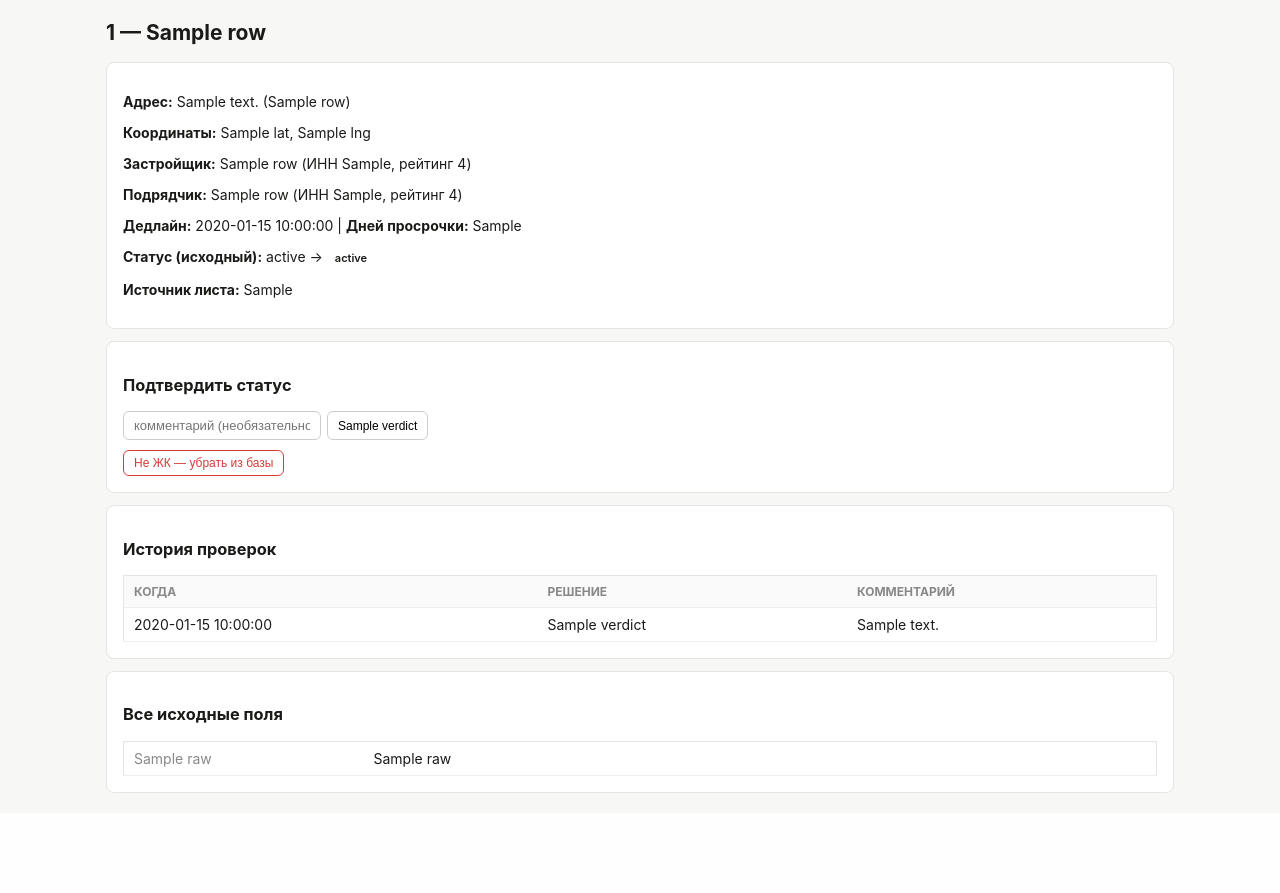
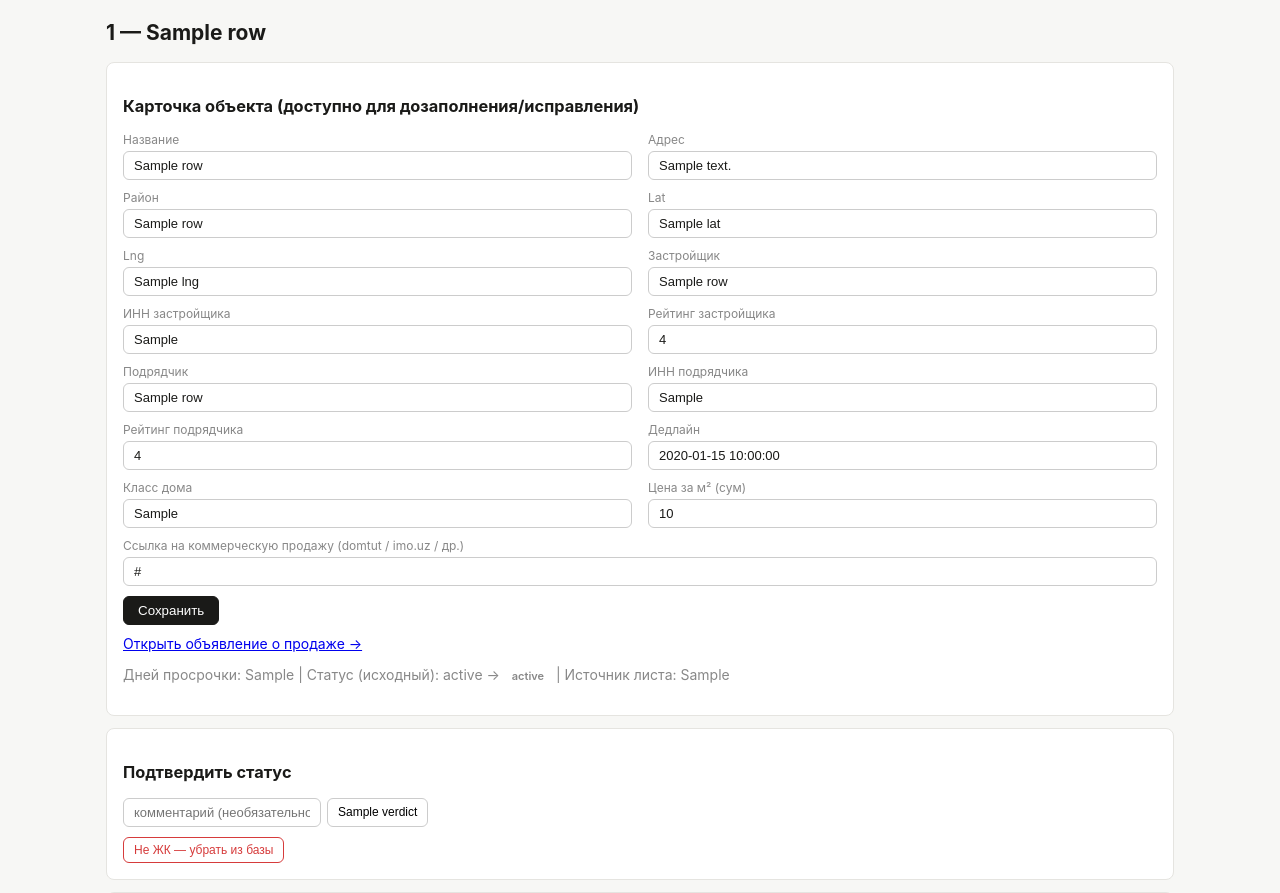
Before and after one commit to amulanga9/CAM, a Flask app: template admin/templates/complex_detail.html in a window 1280 px wide. Shown: the part 37-930 px from the top of the page. Before the commit the page ends 830 px from the top, so only its background shows below. Run offline with Flask 3, Linux system fonts and the light colour scheme; the template is opened without the code that fills it: most values are stand-ins (such as "Sample title", 1, 10 or a date in 2020).

Commit message:
Make complex card fields editable and add listing_url for sale offers
Card now has an inline edit form for name, address, district,
coordinates, developer/contractor details, deadline, class, price, and
a new listing_url field for the commercial sale page (domtut, imo.uz,
etc). Edits save to a persistent overrides table and apply instantly,
and survive the next import_master.py re-import.

```diff
--- a/admin/app.py
+++ b/admin/app.py
@@ -22,6 +22,13 @@ VERDICTS = {
     'frozen': 'Заморожен',
     'cancelled': 'Отменён',
 }
+
+EDITABLE_FIELDS = [
+    'project_name', 'address', 'district_name', 'lat', 'lng',
+    'developer_name', 'developer_inn', 'developer_rating',
+    'contractor_name', 'contractor_inn', 'contractor_rating',
+    'deadline', 'dom_class', 'price_per_m2_uzs', 'listing_url',
+]
 
 app = Flask(__name__)
 
@@ -142,6 +149,31 @@ def new_complex():
     return redirect(url_for('complex_detail', cam_id=cam_id))
 
 
+@app.route('/complex/<cam_id>/edit', methods=['POST'])
+def edit_complex(cam_id):
+    db = get_db()
+    values = {f: request.form.get(f, '').strip() for f in EDITABLE_FIELDS}
+    values = {f: (v if v != '' else None) for f, v in values.items()}
+
+    cols = ', '.join(EDITABLE_FIELDS)
+    placeholders = ', '.join('?' for _ in EDITABLE_FIELDS)
+    update_cols = ', '.join(f'{f}=excluded.{f}' for f in EDITABLE_FIELDS)
+    db.execute(f'''
+        INSERT INTO overrides (cam_id, {cols}, updated_at)
+        VALUES (?, {placeholders}, ?)
+        ON CONFLICT(cam_id) DO UPDATE SET {update_cols}, updated_at=excluded.updated_at
+    ''', [cam_id] + [values[f] for f in EDITABLE_FIELDS] + [datetime.now(timezone.utc).isoformat()])
+
+    # применяем сразу же, не дожидаясь следующего import_master.py
+    sets = [(f, v) for f, v in values.items() if v is not None]
+    if sets:
+        assignment = ', '.join(f'{f}=?' for f, _ in sets)
+        db.execute(f'UPDATE complexes SET {assignment} WHERE cam_id=?', [v for _, v in sets] + [cam_id])
+
+    db.commit()
+    return redirect(url_for('complex_detail', cam_id=cam_id))
+
+
 @app.route('/complex/<cam_id>')
 def complex_detail(cam_id):
     db = get_db()
--- a/admin/export_training.py
+++ b/admin/export_training.py
@@ -20,7 +20,7 @@ FIELDS = [
     'contractor_name', 'contractor_inn', 'contractor_rating',
     'created_at', 'deadline', 'case_status_raw', 'case_status_clean',
     'master_status', 'target', 'is_overdue', 'days_overdue',
-    'dom_class', 'price_per_m2_uzs', 'needs_review',
+    'dom_class', 'price_per_m2_uzs', 'listing_url', 'needs_review',
 ]
 
 
--- a/admin/templates/complex_detail.html
+++ b/admin/templates/complex_detail.html
@@ -1,15 +1,43 @@
 {% extends 'base.html' %}
 {% block content %}
 <h2>{{ row.cam_id }} — {{ row.project_name or row.address or '' }}</h2>
+
 <div class="card">
-  <p><b>Адрес:</b> {{ row.address or '—' }} ({{ row.district_name or '—' }})</p>
-  <p><b>Координаты:</b> {{ row.lat }}, {{ row.lng }}</p>
-  <p><b>Застройщик:</b> {{ row.developer_name or '—' }} (ИНН {{ row.developer_inn or '—' }}, рейтинг {{ row.developer_rating or '—' }})</p>
-  <p><b>Подрядчик:</b> {{ row.contractor_name or '—' }} (ИНН {{ row.contractor_inn or '—' }}, рейтинг {{ row.contractor_rating or '—' }})</p>
-  <p><b>Дедлайн:</b> {{ row.deadline or '—' }} | <b>Дней просрочки:</b> {{ row.days_overdue or '—' }}</p>
-  <p><b>Статус (исходный):</b> {{ row.case_status_raw or '—' }} → <span class="badge {{ row.case_status_clean }}">{{ row.case_status_clean }}</span></p>
-  <p><b>Источник листа:</b> {{ row.source_sheet }}</p>
+  <h3>Карточка объекта (доступно для дозаполнения/исправления)</h3>
+  <form method="post" action="{{ url_for('edit_complex', cam_id=row.cam_id) }}" class="edit-grid">
+    <label>Название<input type="text" name="project_name" value="{{ row.project_name or '' }}"></label>
+    <label>Адрес<input type="text" name="address" value="{{ row.address or '' }}"></label>
+    <label>Район<input type="text" name="district_name" value="{{ row.district_name or '' }}"></label>
+    <label>Lat<input type="text" name="lat" value="{{ row.lat or '' }}"></label>
+    <label>Lng<input type="text" name="lng" value="{{ row.lng or '' }}"></label>
+    <label>Застройщик<input type="text" name="developer_name" value="{{ row.developer_name or '' }}"></label>
+    <label>ИНН застройщика<input type="text" name="developer_inn" value="{{ row.developer_inn or '' }}"></label>
+    <label>Рейтинг застройщика<input type="text" name="developer_rating" value="{{ row.developer_rating or '' }}"></label>
+    <label>Подрядчик<input type="text" name="contractor_name" value="{{ row.contractor_name or '' }}"></label>
+    <label>ИНН подрядчика<input type="text" name="contractor_inn" value="{{ row.contractor_inn or '' }}"></label>
+    <label>Рейтинг подрядчика<input type="text" name="contractor_rating" value="{{ row.contractor_rating or '' }}"></label>
+    <label>Дедлайн<input type="text" name="deadline" value="{{ row.deadline or '' }}"></label>
+    <label>Класс дома<input type="text" name="dom_class" value="{{ row.dom_class or '' }}"></label>
+    <label>Цена за м² (сум)<input type="text" name="price_per_m2_uzs" value="{{ row.price_per_m2_uzs or '' }}"></label>
+    <label class="wide">Ссылка на коммерческую продажу (domtut / imo.uz / др.)<input type="text" name="listing_url" value="{{ row.listing_url or '' }}" placeholder="https://domtut.uz/... или https://imo.uz/..."></label>
+    <div class="wide"><button type="submit" style="padding:6px 14px;border:1px solid #1a1a18;border-radius:6px;background:#1a1a18;color:#fff;cursor:pointer">Сохранить</button></div>
+  </form>
+  {% if row.listing_url %}
+  <p style="margin-top:10px"><a href="{{ row.listing_url }}" target="_blank" rel="noopener">Открыть объявление о продаже →</a></p>
+  {% endif %}
+  <p style="color:#888;margin-top:10px">
+    Дней просрочки: {{ row.days_overdue or '—' }} |
+    Статус (исходный): {{ row.case_status_raw or '—' }} → <span class="badge {{ row.case_status_clean }}">{{ row.case_status_clean }}</span> |
+    Источник листа: {{ row.source_sheet }}
+  </p>
 </div>
+
+<style>
+.edit-grid{display:grid;grid-template-columns:1fr 1fr;gap:10px 16px}
+.edit-grid label{display:flex;flex-direction:column;font-size:12px;color:#888;gap:4px}
+.edit-grid label.wide{grid-column:1 / -1}
+.edit-grid input{padding:6px 10px;border:1px solid #ccc;border-radius:6px;font-size:13px;color:#1a1a18}
+</style>
 
 <div class="card">
   <h3>Подтвердить статус</h3>
```
Also changed, not shown: admin/import_master.py (+52 -1 lines).
